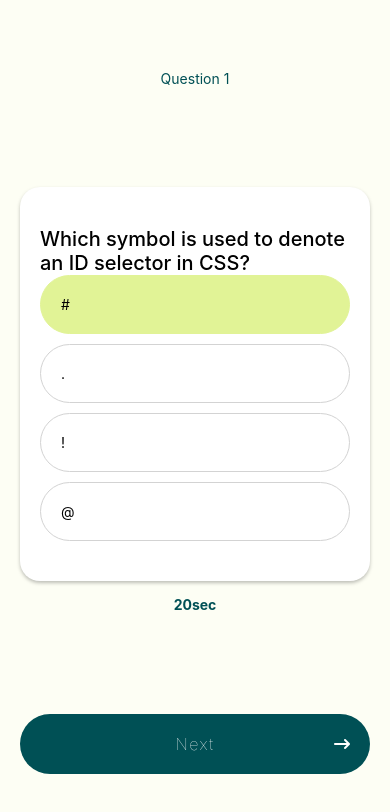
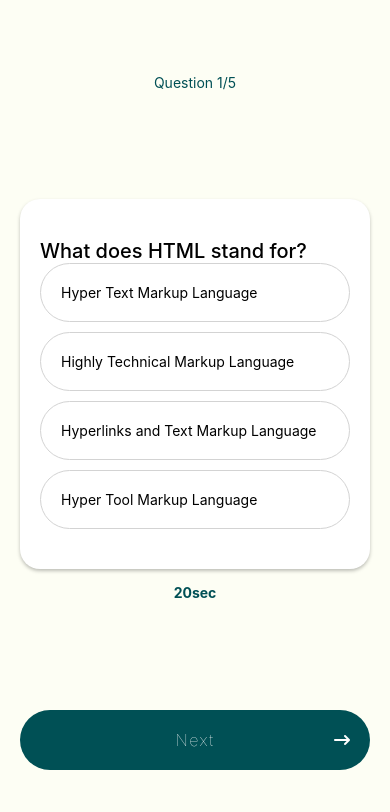
Before and after one commit to kislay-gupta/Quiz-react-native, a React Native app: screen / in a window 390 px wide. Shown: the top 812 px of the page. Built offline with nearby package versions, Linux system fonts and the light colour scheme.

Commit message:
feat: data logic with usecontext

```diff
--- a/App.tsx
+++ b/App.tsx
@@ -1,12 +1,15 @@
 import { StatusBar } from "expo-status-bar";
 import { StyleSheet, Text, View } from "react-native";
 import QuizScreen from "./src/app/QuizScreen";
+import QuizProvider from "./src/providers/QuizProvider";
 
 export default function App() {
   return (
     <>
-      <QuizScreen />
-      <StatusBar style="auto" />
+      <QuizProvider>
+        <QuizScreen />
+        <StatusBar style="auto" />
+      </QuizProvider>
     </>
   );
 }
--- a/src/app/QuizScreen.tsx
+++ b/src/app/QuizScreen.tsx
@@ -6,20 +6,25 @@
   Button,
   Pressable,
 } from "react-native";
-import React from "react";
+import React, { useState, useContext } from "react";
 import QuestionCard from "../components/QuestionCard";
 import FontAwesome6 from "@expo/vector-icons/FontAwesome6";
 import questions from "../questions";
 import Card from "../components/Card";
 import CustomButton from "../components/CustomButton";
-const question = questions[4];
+import { QuizContext, useQuizContext } from "../providers/QuizProvider";
 const QuizScreen = () => {
+  const { question, questionIndex, onNextClick, score, totalQuestion } =
+    useQuizContext();
+
   return (
     <SafeAreaView style={styles.page}>
       <View style={styles.container}>
         {/* header */}
         <View>
-          <Text style={styles.title}>Question 1</Text>
+          <Text style={styles.title}>
+            Question {questionIndex + 1}/{totalQuestion}
+          </Text>
         </View>
         {/* body */}
         {question ? (
@@ -29,13 +34,14 @@
           </View>
         ) : (
           <Card title="well done">
-            <Text>Correct answers 3/5</Text>
+            <Text>
+              Correct answers {score}/{totalQuestion}
+            </Text>
           </Card>
         )}
         <CustomButton
           title="Next"
-          onPress={() => console.warn("custom on press")}
-          onLongPress={() => console.warn("long press")}
+          onPress={() => onNextClick()}
           rightIcon={
             <FontAwesome6 name="arrow-right-long" size={16} color="white" />
           }
--- a/src/components/AnswerOption.tsx
+++ b/src/components/AnswerOption.tsx
@@ -1,18 +1,15 @@
 import { View, Text, StyleSheet, Pressable } from "react-native";
 import React from "react";
+import { useQuizContext } from "../providers/QuizProvider";
 type AnswerOptionProps = {
   option: string;
-  isSelected?: boolean;
-  onPress: () => void;
 };
-export default function AnswerOption({
-  option,
-  isSelected,
-  onPress,
-}: AnswerOptionProps) {
+export default function AnswerOption({ option }: AnswerOptionProps) {
+  const { selectedOption, setSelectedOption } = useQuizContext();
+  const isSelected = option === selectedOption;
   return (
     <Pressable
-      onPress={onPress}
+      onPress={() => setSelectedOption(option)}
       style={[
         styles.container,
         isSelected && {
--- a/src/components/QuestionCard.tsx
+++ b/src/components/QuestionCard.tsx
@@ -1,5 +1,5 @@
 import { View, Text } from "react-native";
-import React from "react";
+import React, { useState } from "react";
 import AnswerOption from "./AnswerOption";
 import { Question } from "../types";
 import Card from "./Card";
@@ -10,20 +10,11 @@
 export default function QuestionCard({
   question: { title, correctAnswer, options },
 }: QuestionCard) {
-  const selectedOption = options[0];
-  const onOptionSelected = (option: string) => {
-    console.warn("selected", option);
-  };
   return (
     <Card title={title}>
       <View style={{ gap: 10 }}>
         {options.map((option) => (
-          <AnswerOption
-            key={option}
-            option={option}
-            isSelected={option === selectedOption}
-            onPress={() => onOptionSelected(option)}
-          />
+          <AnswerOption key={option} option={option} />
         ))}
       </View>
     </Card>
--- /dev/null
+++ b/src/providers/QuizProvider.tsx
@@ -0,0 +1,61 @@
+import React, {
+  PropsWithChildren,
+  createContext,
+  useContext,
+  useState,
+} from "react";
+type QuizContext = {
+  question?: Question;
+  questionIndex: number;
+  onNextClick: () => void;
+  selectedOption?: string;
+  setSelectedOption: (newOption: string) => void;
+  score: number;
+  totalQuestion: number;
+};
+import questions from "../questions";
+import { Question } from "../types";
+export const QuizContext = createContext<QuizContext>({
+  questionIndex: 0,
+  onNextClick: () => {},
+  setSelectedOption: () => {},
+  score: 0,
+  totalQuestion: 0,
+});
+export default function QuizProvider({ children }: PropsWithChildren) {
+  const [questionIndex, setQuestionIndex] = useState(0);
+  const [selectedOption, setSelectedOption] = useState<string | undefined>();
+  const [score, setScore] = useState(0);
+  const question = questions[questionIndex];
+  const isFinished = questionIndex >= questions.length;
+  const restart = () => {
+    setQuestionIndex(0);
+    setSelectedOption("");
+    setScore(0);
+  };
+  const onNextClick = () => {
+    if (isFinished) {
+      restart();
+      return;
+    }
+    if (selectedOption == question?.correctAnswer) setScore((val) => val + 1);
+    setQuestionIndex((currValue) => currValue + 1);
+  };
+  return (
+    <QuizContext.Provider
+      value={{
+        question,
+        questionIndex,
+        onNextClick,
+        selectedOption,
+        setSelectedOption,
+        score,
+        totalQuestion: questions.length,
+      }}
+    >
+      {children}
+    </QuizContext.Provider>
+  );
+}
+
+export const useQuizContext = () => useContext(QuizContext);
```
